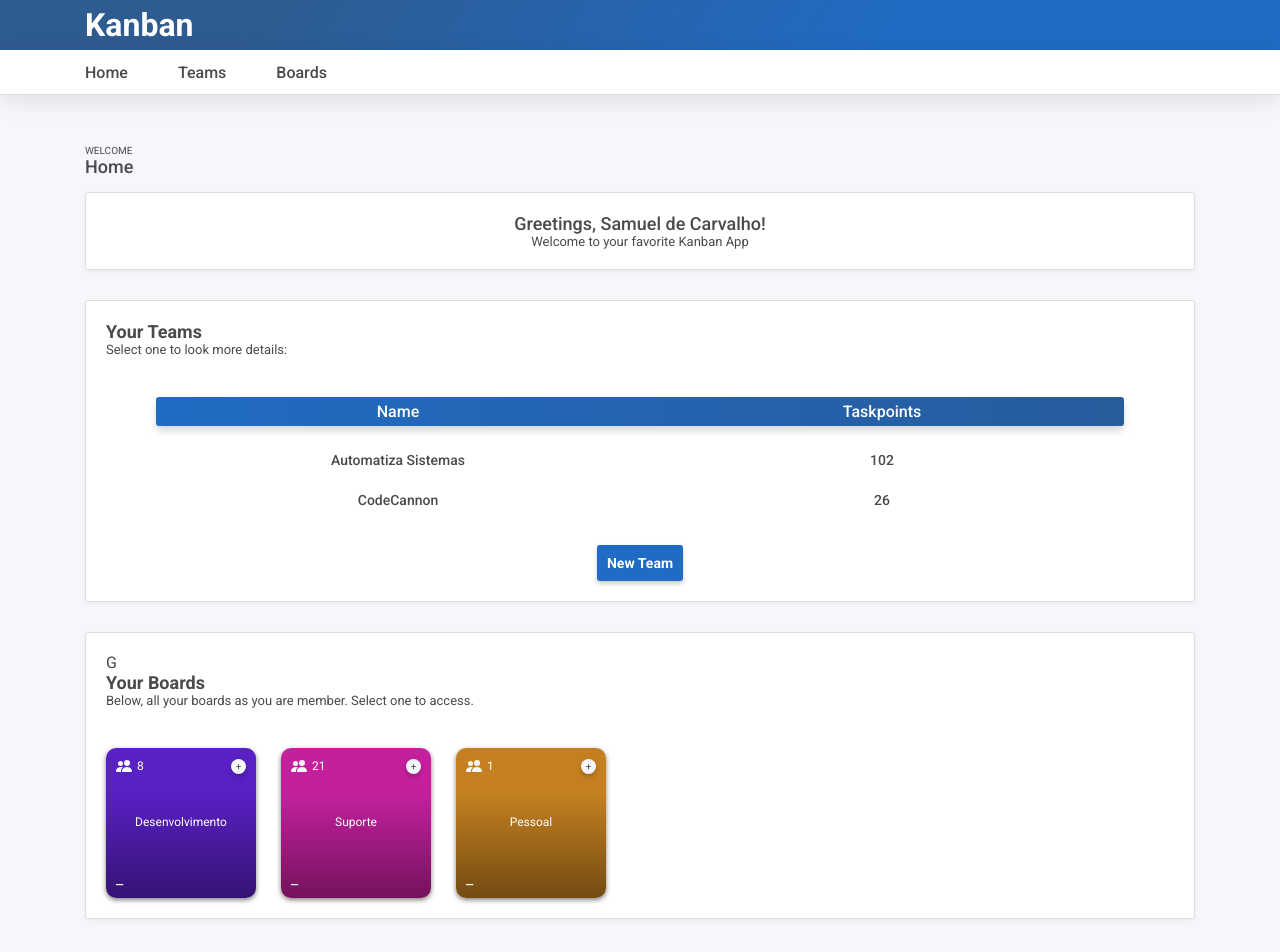
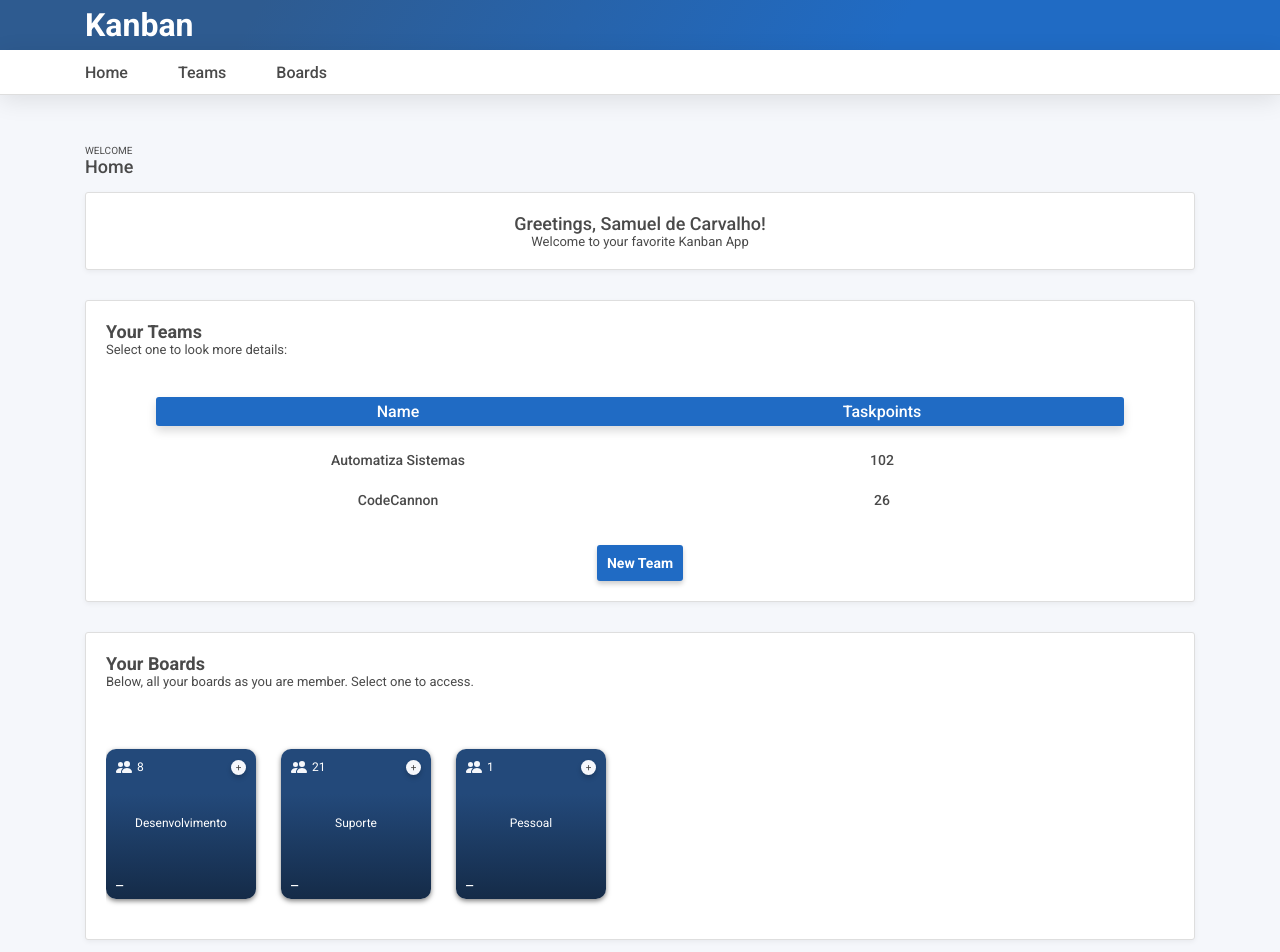
Before and after one commit to samueldcarvalho/Training.ProjectKanban, a Next.js app in the folder src/Web/Training.Kanban.UI/kanban-web-ui/: page / in a window 1280 px wide. Shown: the top 952 px of the page. Built offline with nearby package versions, Linux system fonts and the light colour scheme.

Commit message:
Alteração no Style dos BoardCards

```diff
--- a/src/Web/Training.Kanban.UI/kanban-web-ui/pages/index.tsx
+++ b/src/Web/Training.Kanban.UI/kanban-web-ui/pages/index.tsx
@@ -72,14 +72,14 @@ const Home = () => {
                     <button className="kb-action-button">New Team</button>
                 </div>
             </div>
-            <div className="kb-card kb-home-boards">G
+            <div className="kb-card kb-home-boards">
                 <div className="kb-home-boards-header">
                     <CardTitleComponent title="Your Boards" description="Below, all your boards as you are member. Select one to access." />
                 </div>
                 <div className="kb-home-boards-body">
-                    <BoardCardComponent membersCount={8} boardName="Desenvolvimento" boardColor="#5920c4" />
-                    <BoardCardComponent membersCount={21} boardName="Suporte" boardColor="#c4209e" />
-                    <BoardCardComponent membersCount={1} boardName="Pessoal" boardColor="#c48020" />
+                    <BoardCardComponent membersCount={8} boardName="Desenvolvimento" boardColor="#23497a" />
+                    <BoardCardComponent membersCount={21} boardName="Suporte" boardColor="#23497a" />
+                    <BoardCardComponent membersCount={1} boardName="Pessoal" boardColor="#23497a" />
                 </div>
             </div>
         </Wrapper >
--- a/src/Web/Training.Kanban.UI/kanban-web-ui/styles/main-module.css
+++ b/src/Web/Training.Kanban.UI/kanban-web-ui/styles/main-module.css
@@ -124,11 +124,11 @@
   margin-bottom: 14px;
   padding-block: 5px;
 
-  background: linear-gradient(-270deg, var(--color-primary), var(--color-primary-disable));
+  background: var(--color-primary);
 
   border-radius: 3px;
   text-align: center;
-  box-shadow: 0 5px 7px rgba(0, 0, 0, 0.15) ;
+  box-shadow: 0 5px 10px rgba(0, 0, 0, 0.15) ;
 }
 .kb-table-header *{
   font-size: 16px;
@@ -175,4 +175,7 @@
   align-items: flex-start;
 
   width: 100%;
+
+  overflow-x: auto;
+  padding-block: 20px;
 }
```
